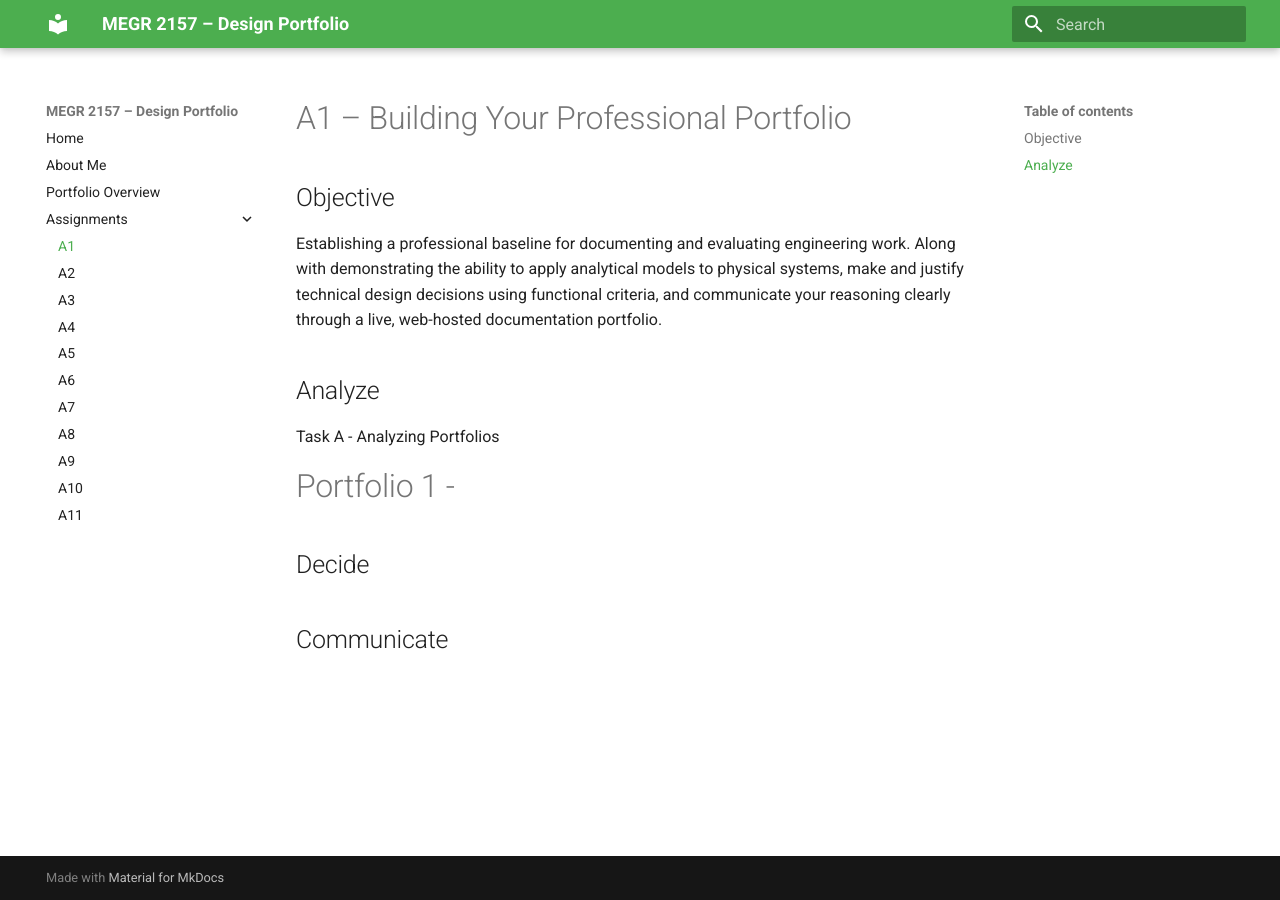
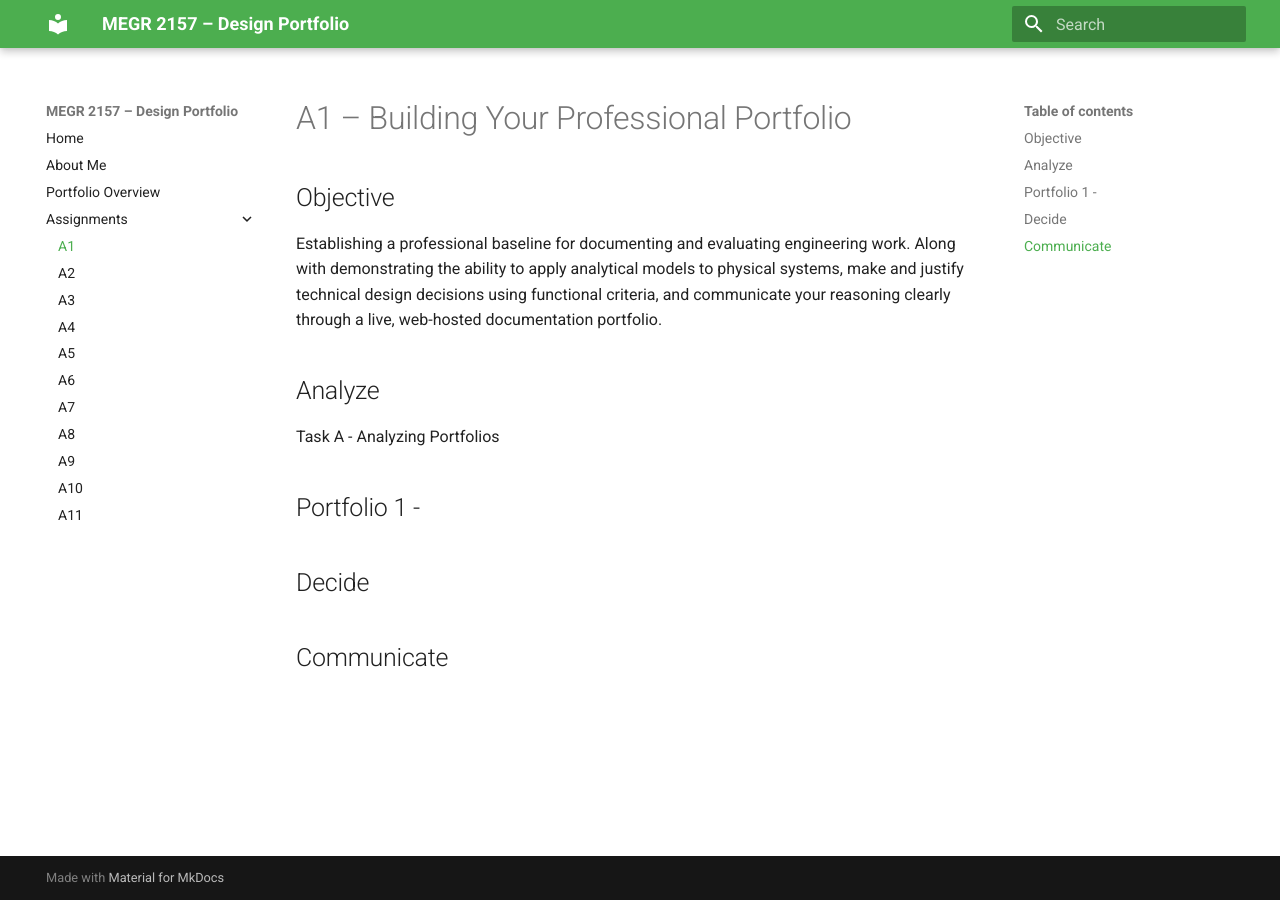
Before and after one commit to sali914/megr2157-portfolio, an MkDocs documentation site: the page built from docs/assignments/A01/index.md, in a window 1280 px wide. Built offline with MkDocs 1.6.1 and Material for MkDocs 9.7.7, drawn with Linux system fonts in a browser that asks for light colours.

Commit message:
Fix heading formatting for Portfolio 1 section

```diff
--- a/docs/assignments/A01/index.md
+++ b/docs/assignments/A01/index.md
@@ -5,7 +5,7 @@ Establishing a professional baseline for documenting and evaluating engineering
 
 ## Analyze
 Task A - Analyzing Portfolios
-#Portfolio 1 -
+##Portfolio 1 -
 
 ## Decide
 
```
